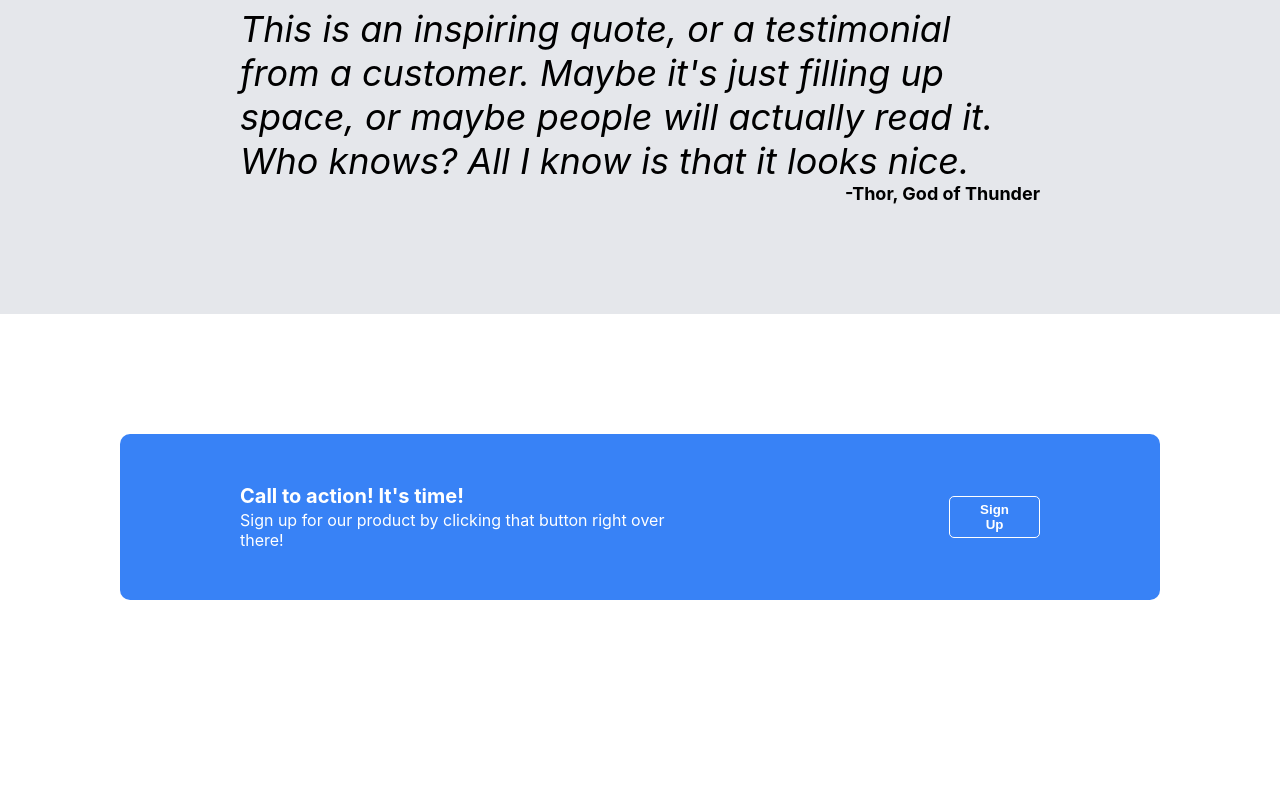
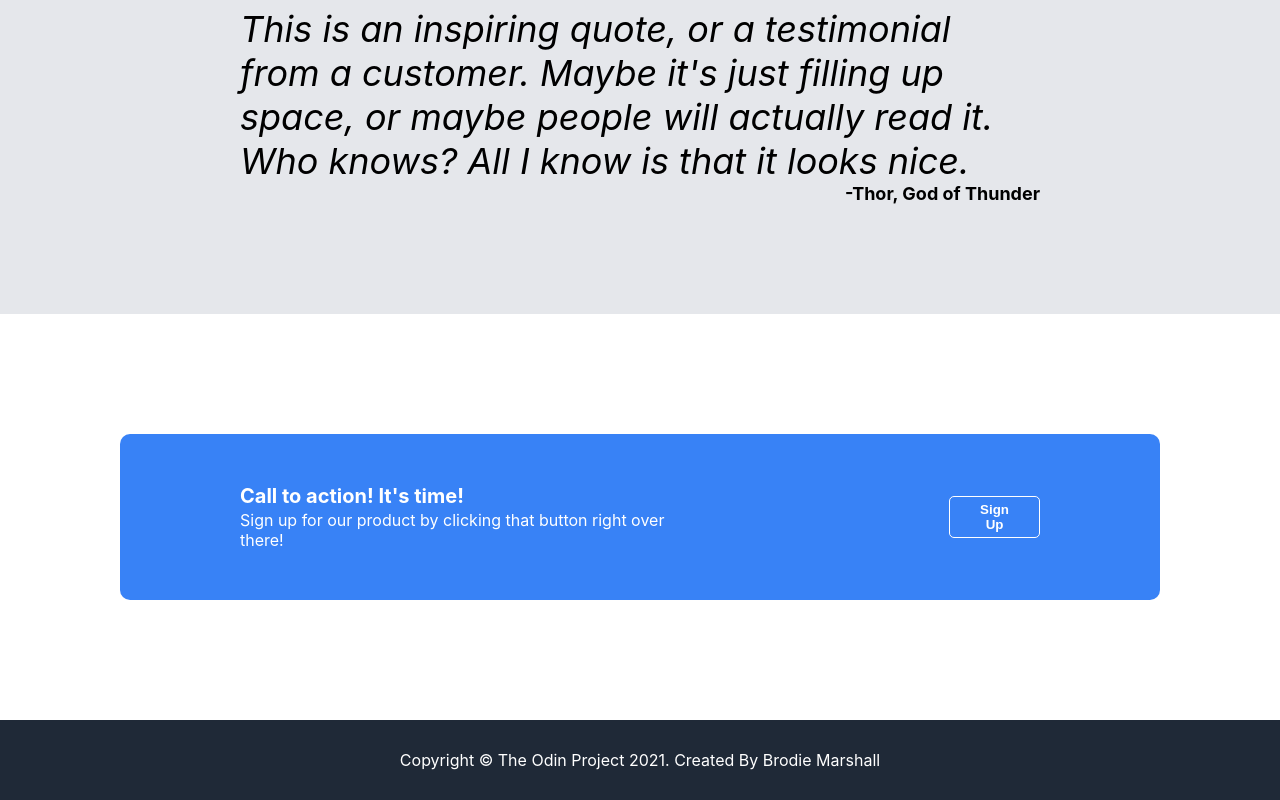
Before and after one commit to brodie02/odin-landing-page, a plain HTML site: page index.html in a window 1280 px wide. Shown: the part 1032-1832 px from the top of the page. Before the commit the page ends 1752 px from the top, so only its background shows below. Drawn offline with Linux system fonts and the light colour scheme.

Commit message:
Finish webpage

```diff
--- a/index.html
+++ b/index.html
@@ -62,5 +62,8 @@
             <button>Sign Up</button>
         </div>
     </div>
+    <div class="footer">
+        <div>Copyright © The Odin Project 2021. Created By Brodie Marshall</div>
+    </div>
 </body>
 </html>
--- a/styles.css
+++ b/styles.css
@@ -185,3 +185,12 @@ ul {
     border: solid 1px white;
     font-weight: bold;
 }
+
+.footer {
+    background-color: #1F2937;
+    color: white;
+    display: flex;
+    justify-content: center;
+    align-items: center;
+    padding: 30px;
+}
```
